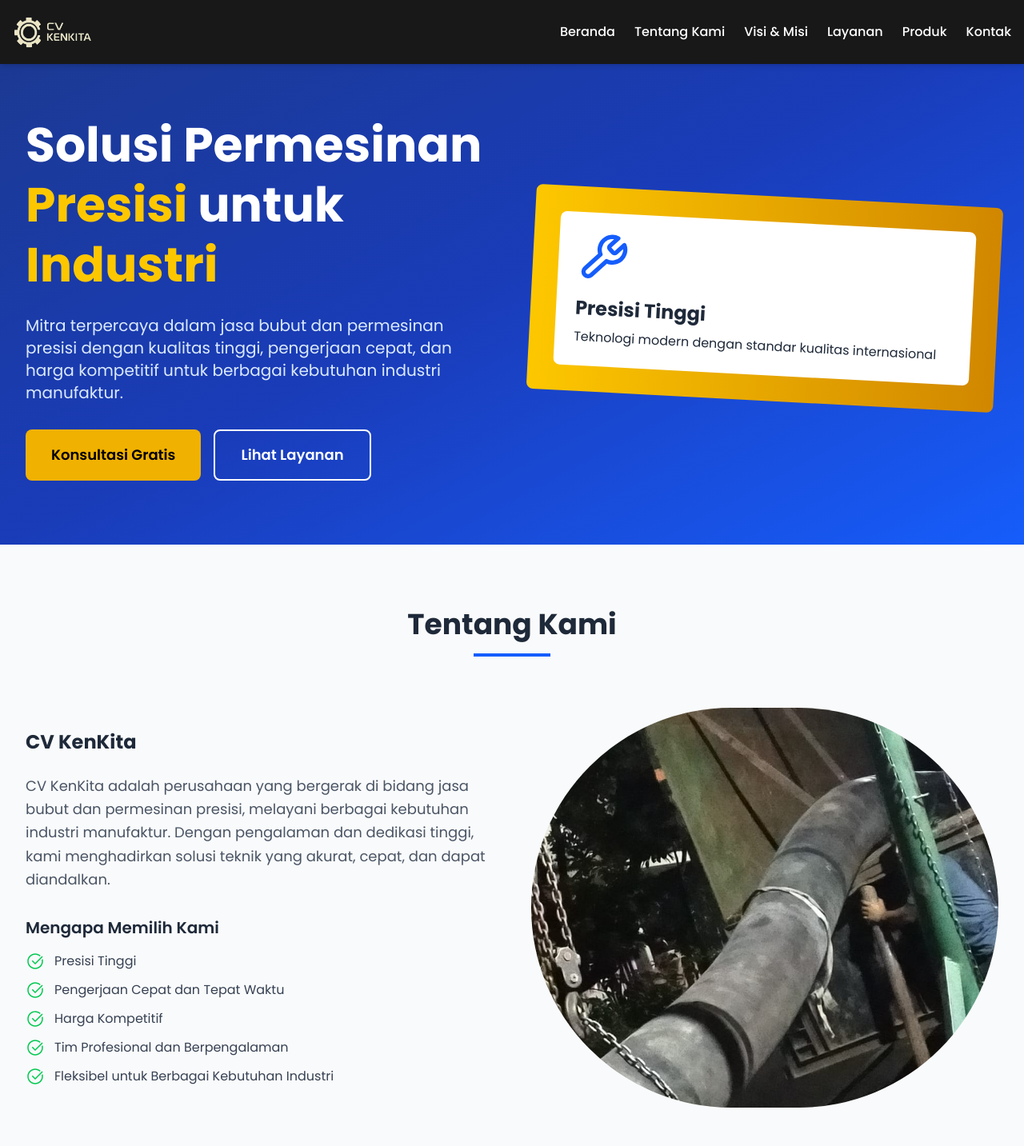
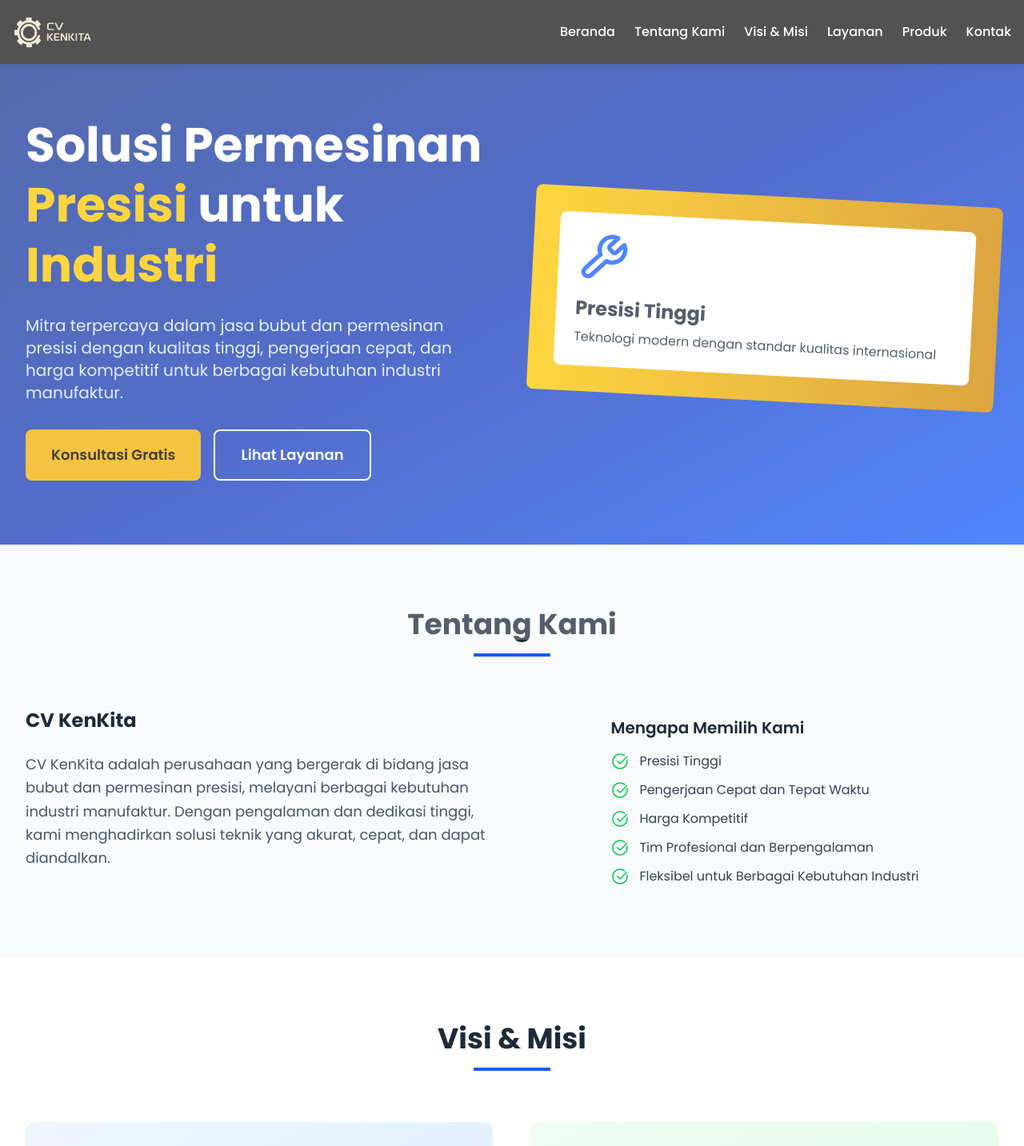
Before and after one commit to MicRoCats7/cv-kenkita, a Next.js app: page / in a window 1280 px wide. Shown: the top 1433 px of the page at 80% size. Built offline with nearby package versions, Linux system fonts and the light colour scheme.

Commit message:
add image product and delete image about

```diff
--- a/app/layout.js
+++ b/app/layout.js
@@ -1,5 +1,6 @@
 import { Poppins } from "next/font/google";
 import "./globals.css";
+import WhiteOverlay from "@/components/WhiteOverlay";
 
 const poppins = Poppins({
   subsets: ["latin"],
@@ -25,10 +26,9 @@ export const metadata = {
 export default function RootLayout({ children }) {
   return (
     <html lang="en">
-      <body
-        className={`${poppins.variable} antialiased`}
-      >
+      <body className={`${poppins.variable} antialiased`}>
         {children}
+        <WhiteOverlay />
       </body>
     </html>
   );
--- a/app/page.js
+++ b/app/page.js
@@ -6,7 +6,6 @@ import { LuWrench } from "react-icons/lu";
 import { FiTarget } from "react-icons/fi";
 import { LiaCheckCircle } from "react-icons/lia";
 import { IoEyeOutline } from "react-icons/io5";
-import imageAbout from './assets/image-about.webp';
 
 import { useEffect } from "react";
 import Image from "next/image";
@@ -90,7 +89,8 @@ export default function Home() {
                 melayani berbagai kebutuhan industri manufaktur. Dengan pengalaman dan dedikasi tinggi,
                 kami menghadirkan solusi teknik yang akurat, cepat, dan dapat diandalkan.
               </p>
-
+            </div>
+            <div>
               <h4 className="text-xl font-semibold text-gray-800 mb-4">Mengapa Memilih Kami</h4>
               <div className="space-y-3">
                 {whyChooseUs.map((item, index) => (
@@ -100,9 +100,6 @@ export default function Home() {
                   </div>
                 ))}
               </div>
-            </div>
-            <div className="w-full h-[500px] flex justify-center">
-              <Image src={imageAbout} alt="image about" className="object-cover h-full w-full rounded-full" draggable="false" />
             </div>
           </div>
         </div>
@@ -187,7 +184,7 @@ export default function Home() {
             <h2 className="text-4xl font-bold text-[#181816] mb-4">Produk Kami</h2>
             <div className="w-24 h-1 bg-[#181816] mx-auto mb-6"></div>
             <p className="text-xl text-gray-600 max-w-3xl mx-auto">
-              Rubber bisa dalam bentuk sheet,tube,dan roll, Roll bisa sampai diameter 460 panjang 3 meter, Kekerasanya dari 35 shore a - 100 shore a
+              Karet tersedia dalam berbagai bentuk seperti sheet, tube, dan roll. Untuk bentuk roll, ukuran dapat mencapai diameter hingga 460 mm dengan panjang maksimum 3 meter. Tingkat kekerasan karet bervariasi dari 35 Shore A hingga 100 Shore A, sesuai kebutuhan Anda.
             </p>
           </div>
 
--- /dev/null
+++ b/components/WhiteOverlay.jsx
@@ -0,0 +1,33 @@
+"use client"
+
+import { useEffect, useState } from "react";
+
+// Tanggal mulai overlay (misal: 1 Juli 2024)
+const START_DATE = new Date("2025-07-01");
+
+export default function WhiteOverlay() {
+    const [opacity, setOpacity] = useState(0);
+
+    useEffect(() => {
+        const now = new Date();
+        const daysPassed = Math.floor((now - START_DATE) / (1000 * 60 * 60 * 24));
+        // Ganti 0.01 ke 0.02 jika ingin 2% per hari
+        let calculatedOpacity = Math.min(daysPassed * 0.01, 1);
+        setOpacity(calculatedOpacity);
+    }, []);
+
+    return (
+        <div
+            style={{
+                position: "fixed",
+                inset: 0,
+                background: "#fff",
+                opacity,
+                pointerEvents: "none",
+                zIndex: 9999,
+                transition: "opacity 0.5s"
+            }}
+            aria-hidden="true"
+        />
+    );
+}
```
Also changed, not shown: app/assets/image-product/image10.jpeg.
